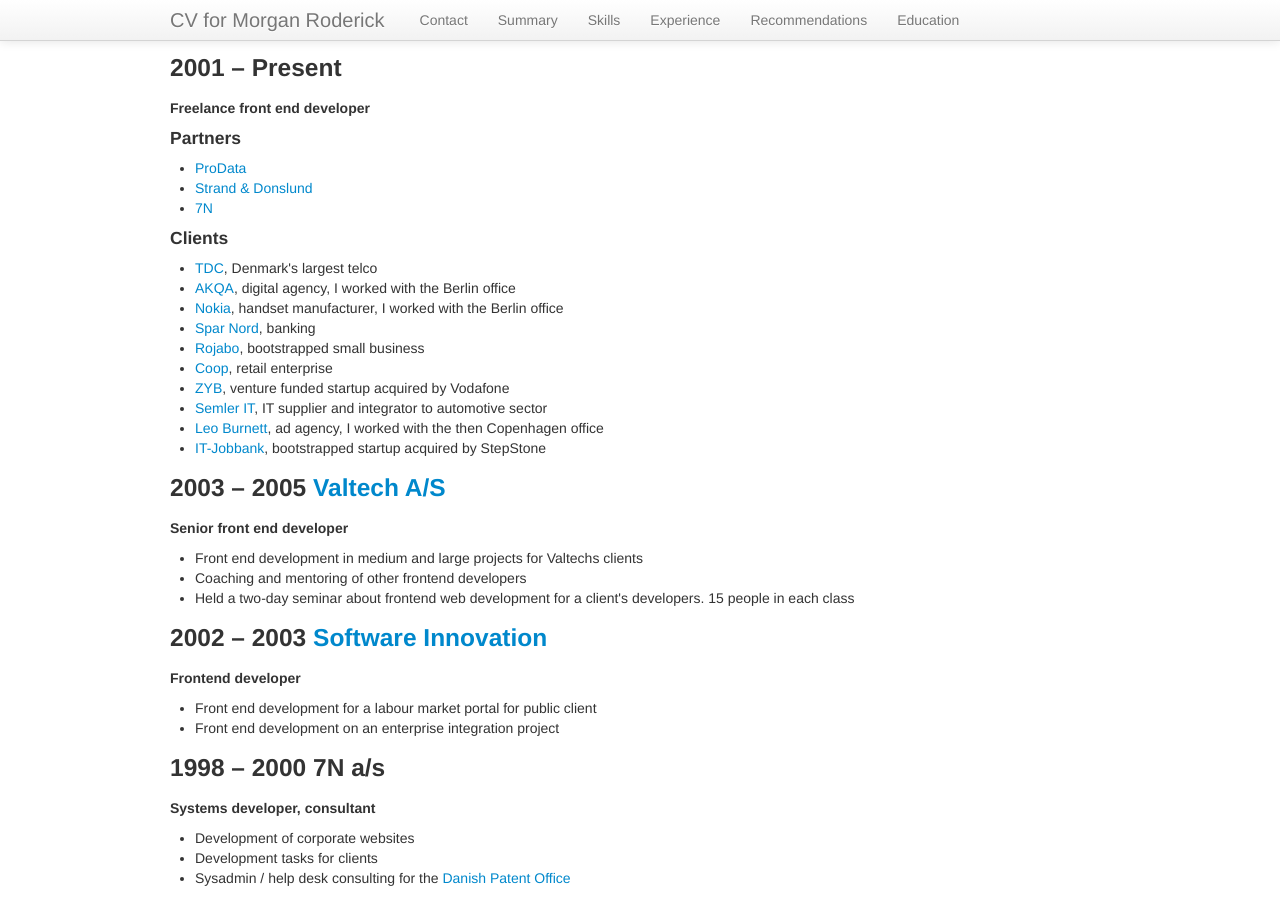
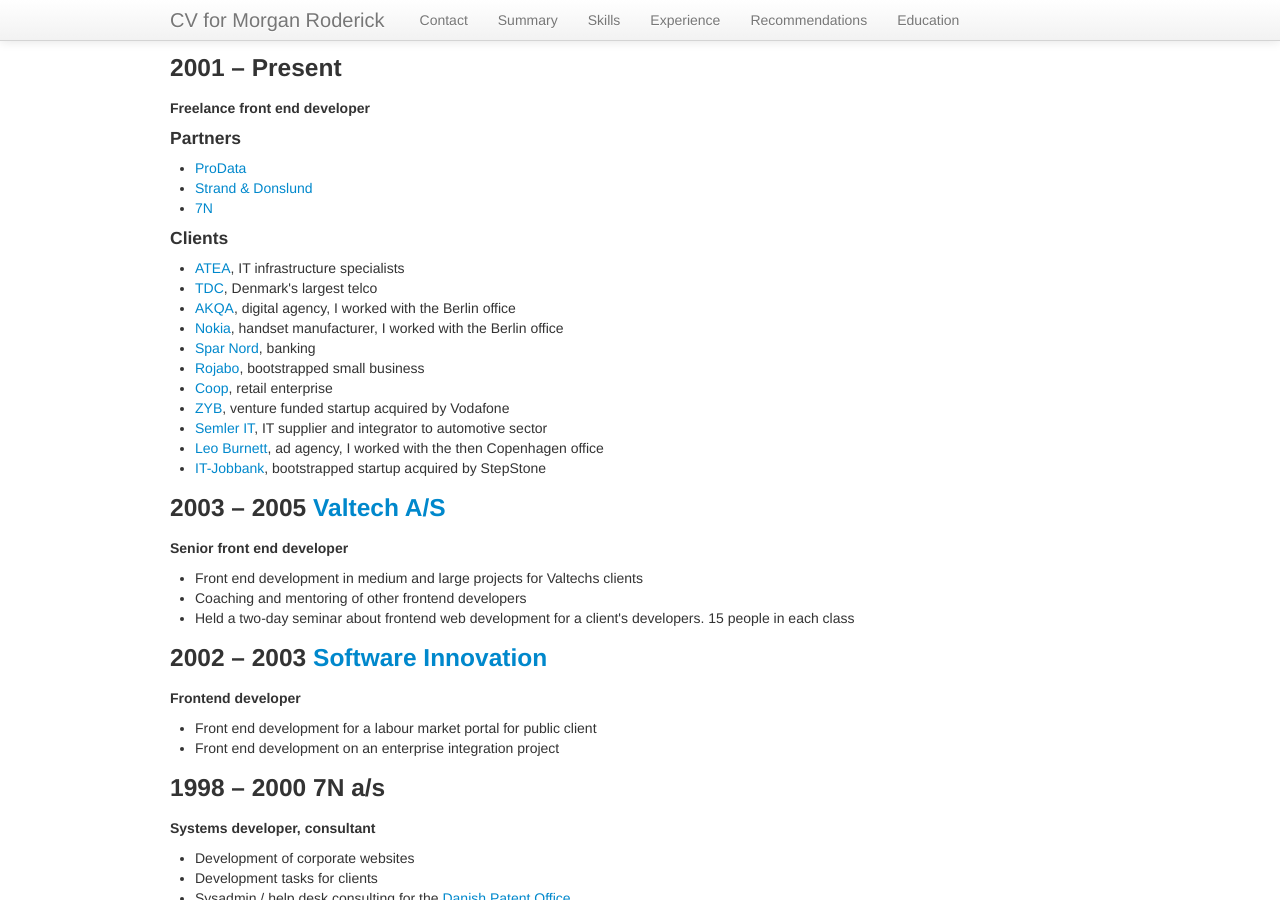
Before and after one commit to mroderick/blog.jekyll, a Jekyll site: the page site/cv/index.html, which Jekyll copies as it is, in a window 1280 px wide and 900 px high, scrolled down 2340 px. Built offline with Jekyll 4.4.1, drawn with Linux system fonts in a browser that asks for light colours; Markdown is read by kramdown in place of the engine named in the settings.

Commit message:
Updating list of clients

```diff
--- a/site/cv/index.html
+++ b/site/cv/index.html
@@ -338,8 +338,9 @@
 
 					<h4>Clients</h4>
 					<ul>
+						<li><a href="http://atea.dk">ATEA</a>, IT infrastructure specialists</li>
 						<li><a href="http://tdc.dk">TDC</a>, Denmark's largest telco</li>
-						<li><a href="http://www.nokia.com/global/">AKQA</a>, digital agency, I worked with the Berlin office</li>
+						<li><a href="http://www.akqa.com">AKQA</a>, digital agency, I worked with the Berlin office</li>
 						<li><a href="http://www.nokia.com/global/">Nokia</a>, handset manufacturer, I worked with the Berlin office</li>
 						<li><a href="https://www.sparnord.dk/">Spar Nord</a>, banking</li>
 						<li><a href="http://www.rojabo.com/">Rojabo</a>, bootstrapped small business</li>
```
